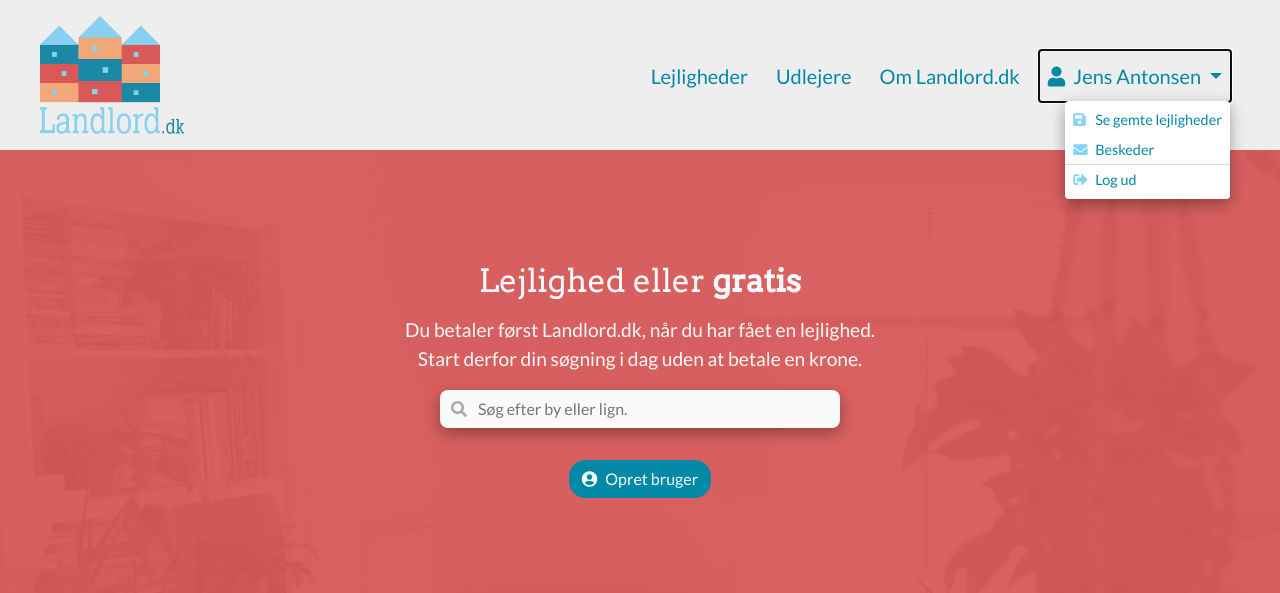
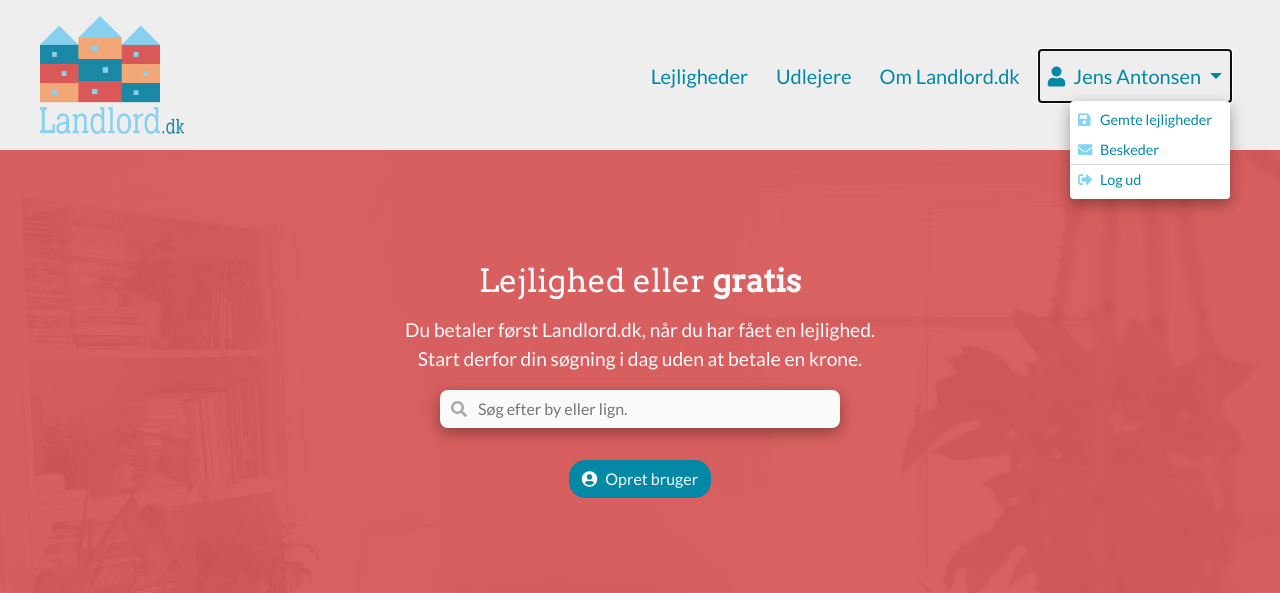
Before and after one commit to Lukdani/landlord, a PHP site: page / in a window 1280 px wide, after a click on "Jens Antonsen". Shown: the top 593 px of the page. Run offline with PHP 8.4, Linux system fonts and the light colour scheme; style sheets or scripts are compiled from the project's sources; some libraries are stand-ins or nearby versions.

Commit message:
Change dropdown item text

```diff
--- a/includes/navbar.php
+++ b/includes/navbar.php
@@ -28,7 +28,7 @@
                     <i class="fas fa-user"></i><span style="margin-left: .25rem">Jens Antonsen</span>
                 </a>
                 <div class="dropdown-menu" aria-labelledby="navbarDropdown">
-                    <a class="dropdown-item" href="#"><i class="fas fa-save"></i>Se gemte lejligheder</a>
+                    <a class="dropdown-item" href="#"><i class="fas fa-save"></i>Gemte lejligheder</a>
                     <a class="dropdown-item" href="#"><i class="fas fa-envelope"></i>Beskeder</a>
                     <div class="dropdown-divider"></div>
                     <a class="dropdown-item" href="#"><i class="fas fa-sign-out-alt"></i>Log ud</a>
```
